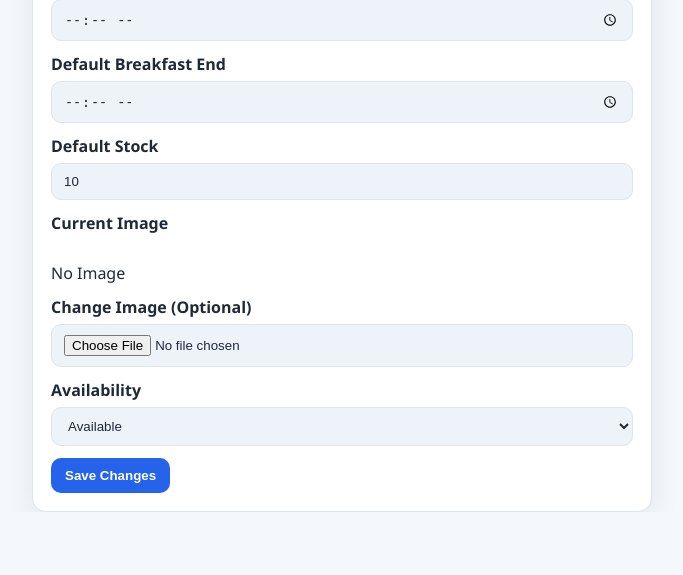
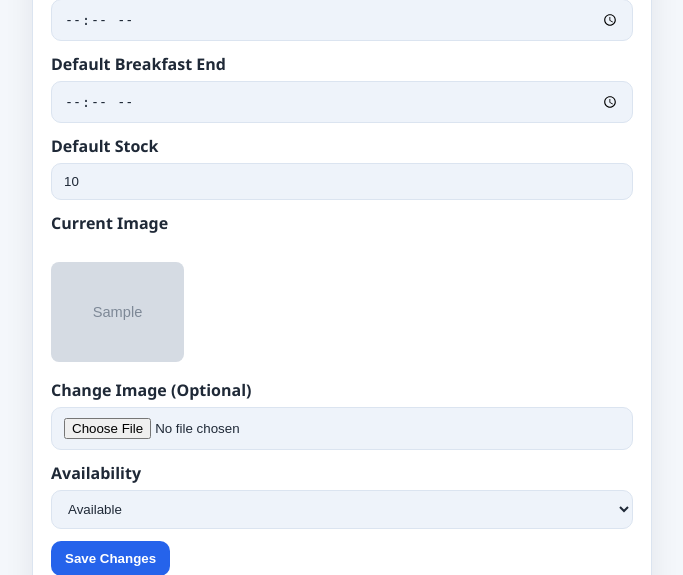
Before and after one commit to midhunsiby7/campusbites, a Flask app: template templates/edit_food.html in a window 1280 px wide. Shown: the part 610-1185 px from the top of the page, without its empty margins (298-981 px from the left). Before the commit the page ends 1122 px from the top, so only its background shows below. Run offline with Flask 3, Linux system fonts and the light colour scheme; the template is opened without the code that fills it: most values are stand-ins (such as "Sample title", 1, 10 or a date in 2020); grey boxes marked "Sample" are stand-in pictures.

Commit message:
image issue fix

```diff
--- a/app.py
+++ b/app.py
@@ -2508,7 +2508,7 @@ def orders():
     for order in all_orders:
         order_items_list = []
         cursor.execute("""
-            SELECT oi.quantity, fi.name, fi.image, fi.price
+            SELECT oi.quantity, fi.name, fi.image, fi.image_url, fi.price
             FROM order_items oi
             JOIN food_items fi ON oi.food_id = fi.id
             WHERE oi.order_id = %s
--- a/templates/admin_dashboard.html
+++ b/templates/admin_dashboard.html
@@ -64,7 +64,7 @@
         </div>
         <div class="order-body order-body-grid">
           <div class="order-thumb-wrap">
-            {% if order.food_image %}
+            {% if order.food_image or order.food_image_url %}
               <img class="order-thumb" src="{{ order.food_image_url or url_for('static', filename='uploads/' + (order.food_image or 'default.png')) }}" alt="{{ order.food_name or 'Food image' }}">
             {% else %}
               <div class="order-thumb order-thumb-fallback">No image</div>
--- a/templates/admin_foods.html
+++ b/templates/admin_foods.html
@@ -47,7 +47,7 @@
           <tr>
             <td data-label="ID">{{ food.id }}</td>
             <td data-label="Image">
-              {% if food.image %}
+              {% if food.image or food.image_url %}
                 <img src="{{ food.image_url or url_for('static', filename='uploads/' + (food.image or 'default.png')) }}" alt="{{ food.name }}" class="food-thumbnail">
               {% else %}
                 No Image
--- a/templates/admin_order_view.html
+++ b/templates/admin_order_view.html
@@ -25,7 +25,7 @@
       <ul>
         {% for item in items %}
         <li>
-            {% if item.food_image %}
+            {% if item.food_image or item.food_image_url %}
                 <img src="{{ item.food_image_url or url_for('static', filename='uploads/' + (item.food_image or 'default.png')) }}" alt="{{ item.food_name }}">
             {% endif %}
             {{ item.food_name }} × {{ item.quantity }} — ₹{{ item.quantity * item.price }}
--- a/templates/edit_food.html
+++ b/templates/edit_food.html
@@ -87,7 +87,7 @@
 
       <div class="form-group">
         <label for="current-image">Current Image</label><br>
-        {% if food.image %}
+        {% if food.image or food.image_url %}
           <img src="{{ food.image_url or url_for('static', filename='uploads/' + (food.image or 'default.png')) }}" alt="Current Image" style="max-height: 100px; border-radius: 8px;">
         {% else %}
           No Image
--- a/templates/scan_qr.html
+++ b/templates/scan_qr.html
@@ -51,7 +51,7 @@
         <ul>
           {% for item in items %}
           <li>
-              {% if item.food_image %}
+              {% if item.food_image or item.food_image_url %}
                   <img src="{{ item.food_image_url or url_for('static', filename='uploads/' + (item.food_image or 'default.png')) }}" alt="{{ item.food_name }}">
               {% endif %}
               {{ item.food_name }} × {{ item.quantity }} — ₹{{ item.quantity * item.price }}
```
